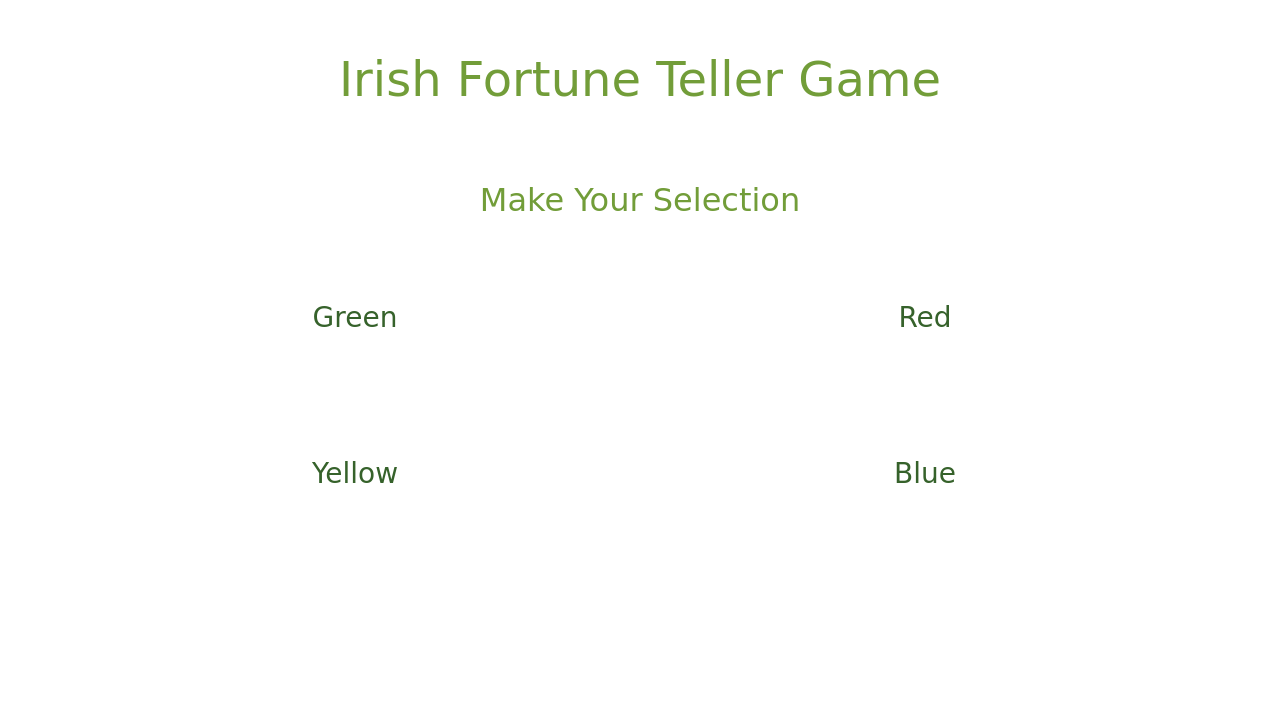
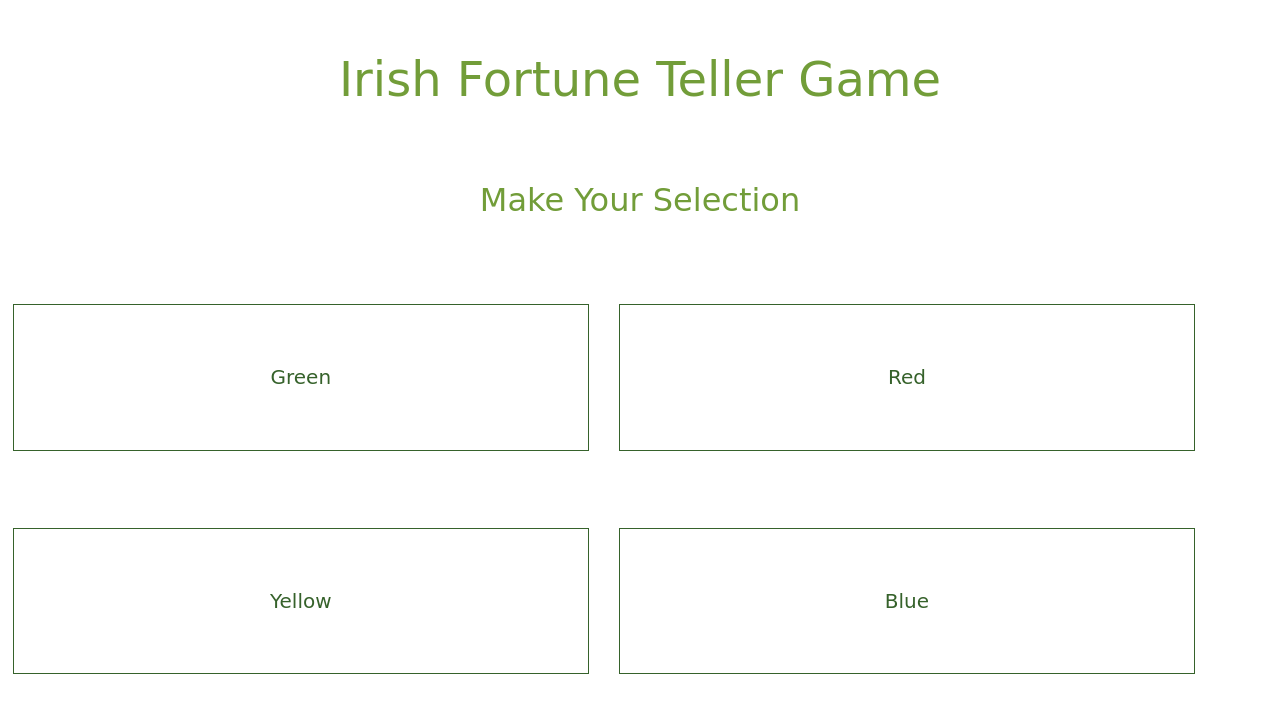
Before and after one commit to ljl22/p3-libby-laura, a plain HTML site: page index.html in a window 1280 px wide. Drawn offline with nearby package versions, Linux system fonts and the light colour scheme; a web font is replaced by a local one.

Commit message:
Update styling of boxes

```diff
--- a/index.html
+++ b/index.html
@@ -28,23 +28,21 @@
 
 
       <main>
-            <div class="container">
-                  <div class="row">
-                    <div class="col-sm color">
-                      Green
-                    </div>
-                    <div class="col-sm color">
-                      Red
-                    </div>
-                     <div class="w-100"></div>
-                    <div class="col-sm color">
-                      Yellow
-                    </div>
-                    <div class="col-sm color">
-                      Blue
-                    </div>
-                  </div>
-            </div>
+          <ul>
+            <li>
+              <p class="block">Green</p>
+            </li>
+            <li>
+              <p class="block">Red</p>
+            </li>
+            <li>
+              <p class="block">Yellow</p>
+            </li>
+            <li>
+              <p class="block">Blue</p>
+            </li>
+          </ul>
+
 
 
             <footer >
--- a/main.css
+++ b/main.css
@@ -40,10 +40,30 @@ h2{
 
 }
 
-.color {
+/*.block {
   color: #36622b;
   font-family: 'McLaren', cursive;
   font-size: 1.75rem;
   text-align: center;
   padding: 5%;
+}*/
+
+li {
+	width: 45%;
+	display: inline-block;
+	text-align: center;
+	margin: 1%;
+	margin-top: 5%;
+	border: 1px solid #36622b;
 }
+
+ul li p {
+	padding: 10%;
+	margin: 0;
+	font-size: 1.25rem;
+	color: #36622b;
+}
+
+.beige {
+	background-color: #FBFAD3;
+}
--- a/main.js
+++ b/main.js
@@ -1,10 +1,10 @@
 //make something flash the the number of times that the name of the color is long
 //global variables
-const myBoxes = document.getElementsByClassName('color');
+const myBoxes = document.getElementsByClassName('block');
 
 // our function
 function loopThrough() {
-
+  console.log(this.textContent.length);
 };
 
 
```
